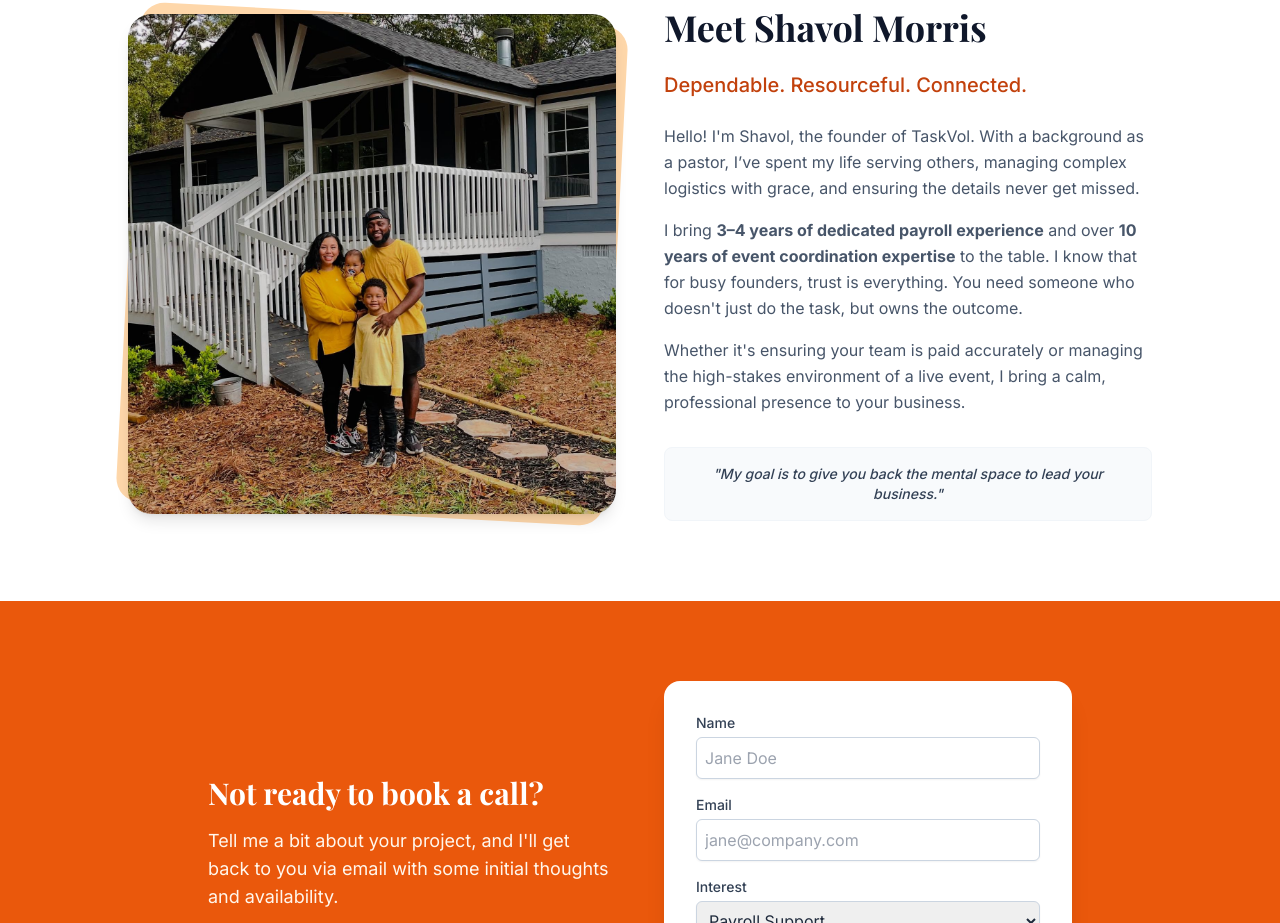
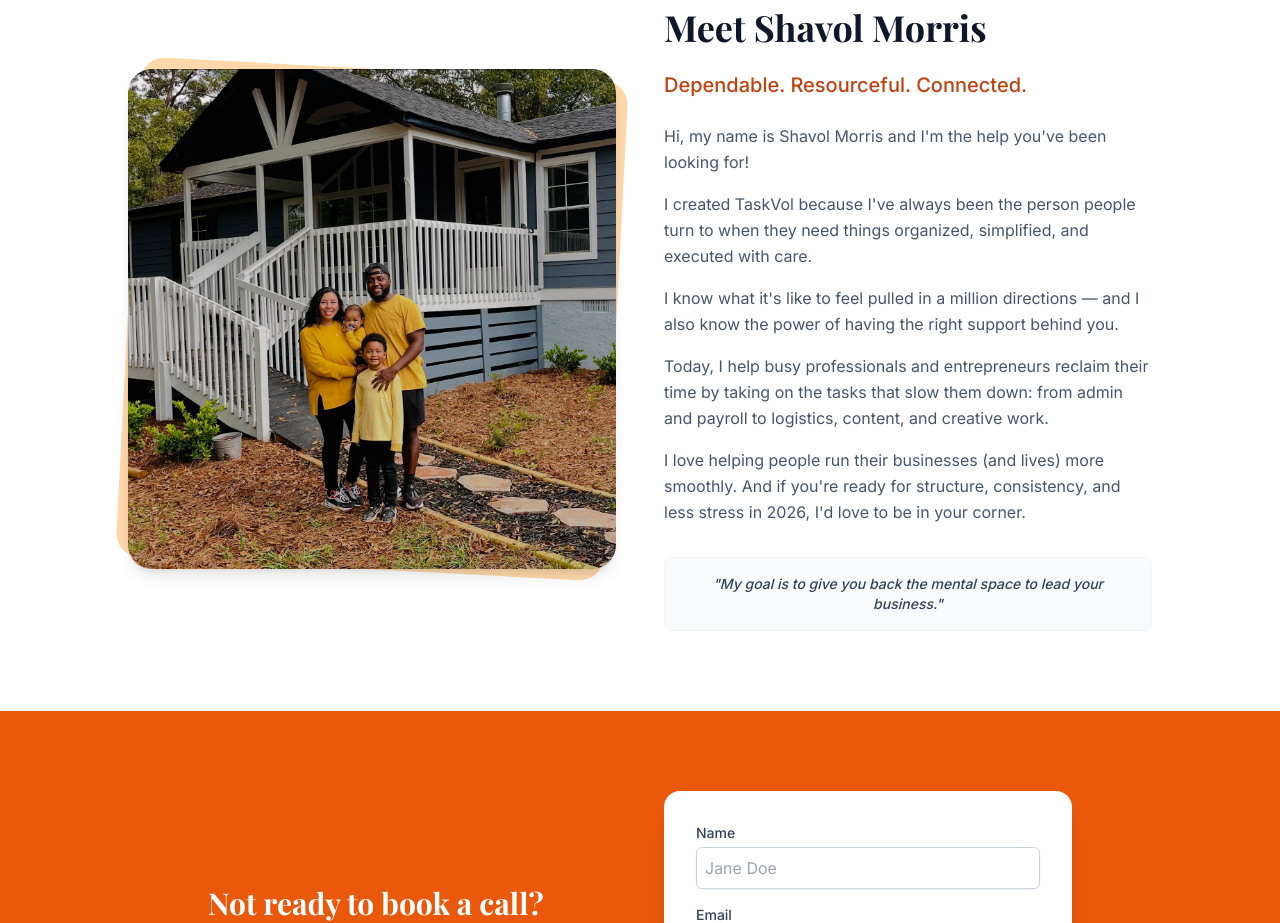
Before and after one commit to assistshavolmorris-ui/TaskVol, a React (Vite) app: page / in a window 1280 px wide. Shown: the part 3940-4863 px from the top of the page. Built offline with nearby package versions, Linux system fonts and the light colour scheme.

Commit message:
Updated About.tsx

```diff
--- a/components/About.tsx
+++ b/components/About.tsx
@@ -27,13 +27,19 @@ const About: React.FC = () => {
 
             <div className="space-y-4 text-slate-600 leading-relaxed">
               <p>
-                Hello! I'm Shavol, the founder of TaskVol. With a background as a pastor, I’ve spent my life serving others, managing complex logistics with grace, and ensuring the details never get missed.
+                Hi, my name is Shavol Morris and I'm the help you've been looking for!
               </p>
               <p>
-                I bring <strong>3–4 years of dedicated payroll experience</strong> and over <strong>10 years of event coordination expertise</strong> to the table. I know that for busy founders, trust is everything. You need someone who doesn't just do the task, but owns the outcome.
+                I created TaskVol because I've always been the person people turn to when they need things organized, simplified, and executed with care.
               </p>
               <p>
-                Whether it's ensuring your team is paid accurately or managing the high-stakes environment of a live event, I bring a calm, professional presence to your business.
+                I know what it's like to feel pulled in a million directions — and I also know the power of having the right support behind you.
+              </p>
+              <p>
+                Today, I help busy professionals and entrepreneurs reclaim their time by taking on the tasks that slow them down: from admin and payroll to logistics, content, and creative work.
+              </p>
+              <p>
+                I love helping people run their businesses (and lives) more smoothly. And if you're ready for structure, consistency, and less stress in 2026, I'd love to be in your corner.
               </p>
             </div>
 
```
